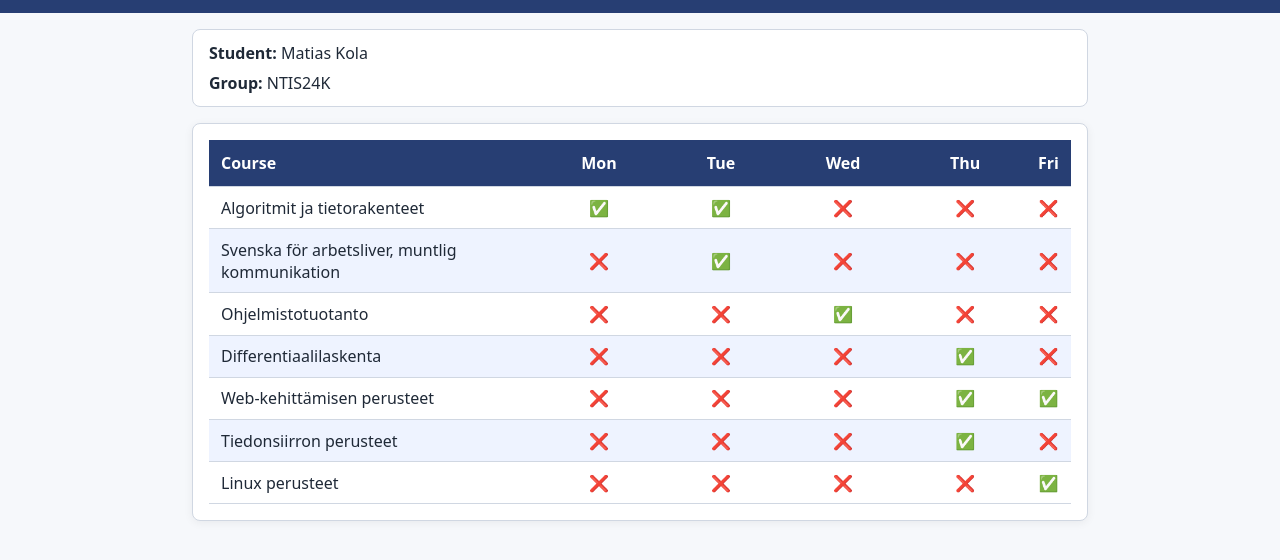
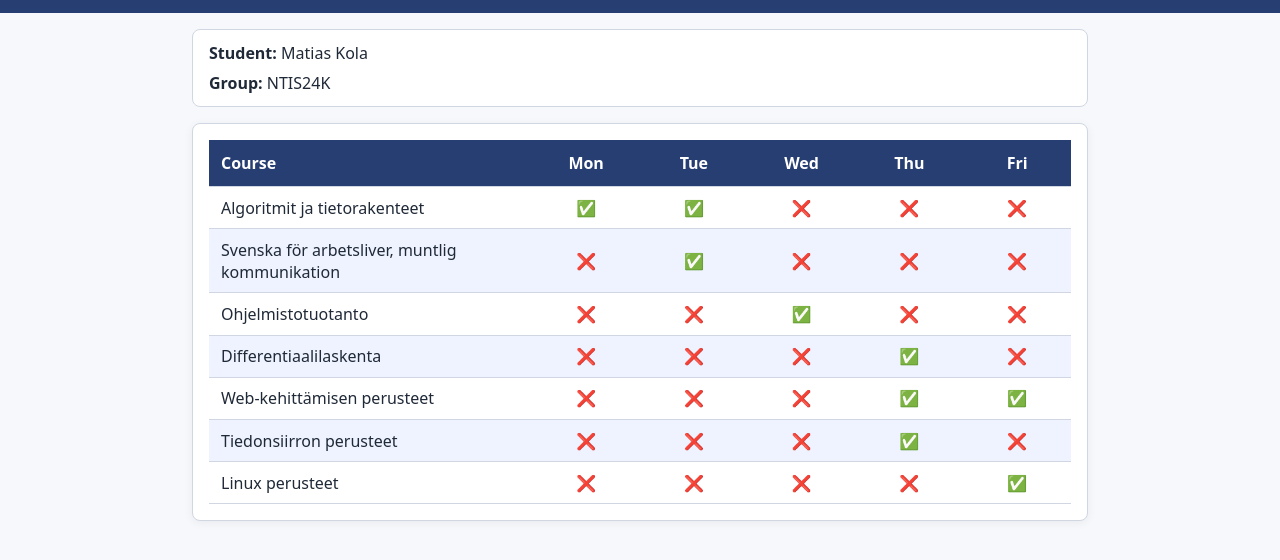
Before and after one commit to miukumauku123/WebKehittaminenS2025, a plain HTML site: page task-e/index.html in a window 1280 px wide. Shown: the part 70-630 px from the top of the page. Drawn offline with Linux system fonts and the light colour scheme.

Commit message:
fix task-e

```diff
--- a/task-e/style.css
+++ b/task-e/style.css
@@ -117,11 +117,11 @@ body {
 */
 .table thead th:nth-child(1),
 .table tbody td:nth-child(1) {
-  width: 40%;
+  width: 30%;
 }
 .table thead th:nth-child(n+2),
 .table tbody td:nth-child(n+2) {
-  width: 15%;
+  width: 10%;
 }
 
 /* Center the day columns (Mon–Thu) */
```
